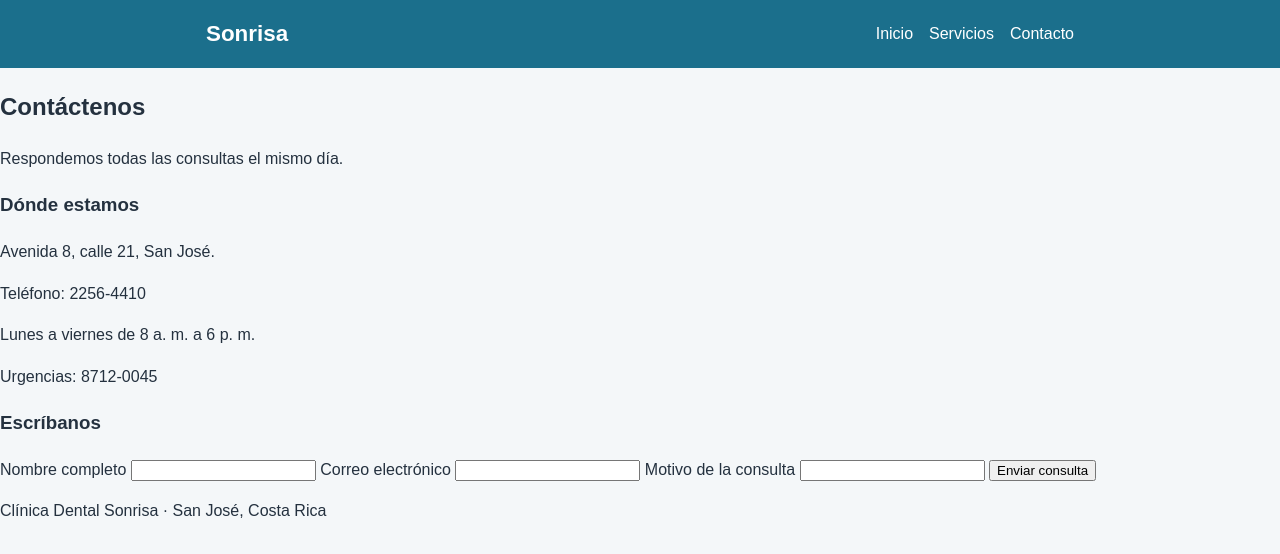
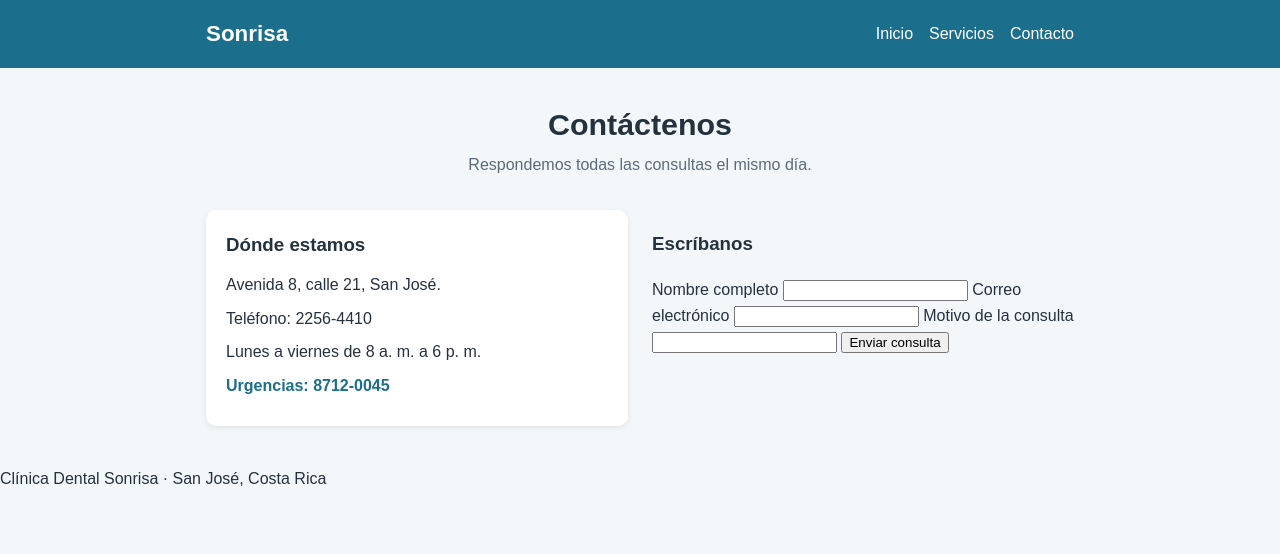
Before and after one commit to Gabriel96-G/laboratorio-diagnostico, a plain HTML site: page parte2/index.html in a window 1280 px wide. Drawn offline with Linux system fonts and the light colour scheme.

Commit message:
Agrega los envoltorios y las clases del contenido

```diff
--- a/parte2/index.html
+++ b/parte2/index.html
@@ -22,15 +22,18 @@
 </header>
 
   <main>
-    <h2>Contáctenos</h2>
-    <p>Respondemos todas las consultas el mismo día.</p>
+    <div class="envoltorio">
+      <h2 class="titulo-pagina">Contáctenos</h2>
+      <p class="subtitulo">Respondemos todas las consultas el mismo día.</p>
 
-    <section>
+      <div class="columnas">
+
+        <section class="tarjeta-info">
           <h3>Dónde estamos</h3>
-      <p>Avenida 8, calle 21, San José.</p>
-      <p>Teléfono: 2256-4410</p>
-      <p>Lunes a viernes de 8 a. m. a 6 p. m.</p>
-      <p>Urgencias: 8712-0045</p>
+          <p class="dato">Avenida 8, calle 21, San José.</p>
+          <p class="dato">Teléfono: 2256-4410</p>
+          <p class="dato">Lunes a viernes de 8 a. m. a 6 p. m.</p>
+          <p class="dato destacado">Urgencias: 8712-0045</p>
         </section>
 
         <form>
@@ -47,6 +50,9 @@
 
           <button type="submit">Enviar consulta</button>
         </form>
+
+      </div>
+    </div>
   </main>
 
   <footer>
```
Lines whose indentation alone changed are shown as unchanged.
